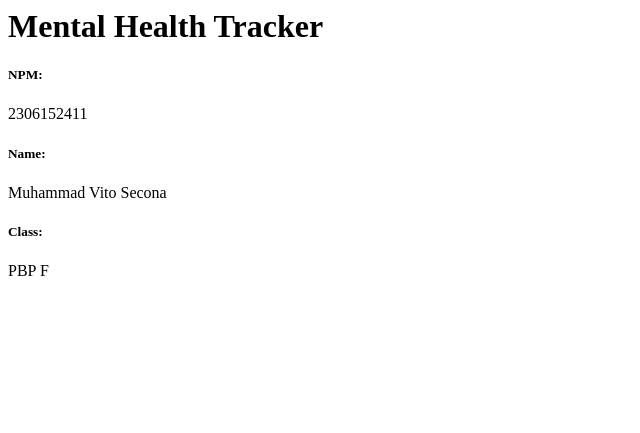
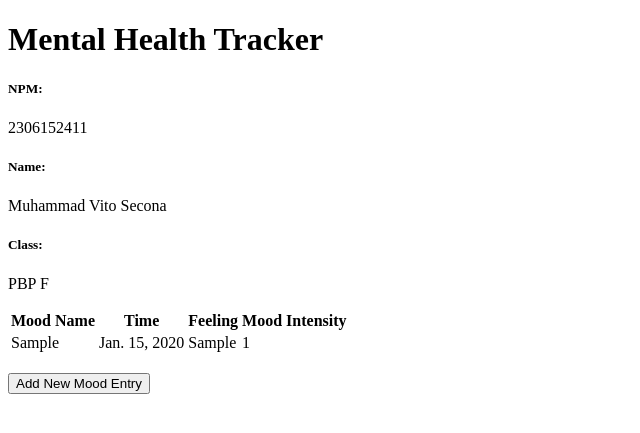
Before and after one commit to secona/mental-health-tracker, a Django app: page / in a window 1280 px wide. Shown: the top 433 px of the page, without its empty margins (0-640 px from the left). Run offline with Django 4.2, Linux system fonts and the light colour scheme; tables that the repository leaves empty hold one stand-in row (values such as "Sample post").

Commit message:
feat: tutorial 2

```diff
--- a/main/models.py
+++ b/main/models.py
@@ -1,6 +1,8 @@
+import uuid
 from django.db import models
 
 class MoodEntry(models.Model):
+    id = models.UUIDField(primary_key=True, default=uuid.uuid4, editable=False)
     mood = models.CharField(max_length=255)
     time = models.DateField(auto_now_add=True)
     feelings = models.TextField()
--- a/main/templates/main.html
+++ b/main/templates/main.html
@@ -1,3 +1,5 @@
+{% extends 'base.html' %}
+{% block content %}
 <h1>Mental Health Tracker</h1>
 
 <h5>NPM: </h5>
@@ -6,3 +8,34 @@
 <p>{{ name }}</p>
 <h5>Class: </h5>
 <p>{{ class }}</p>
+
+{% if not mood_entries %}
+<p>Belum ada data mood pada mental health tracker.</p>
+{% else %}
+<table>
+  <tr>
+    <th>Mood Name</th>
+    <th>Time</th>
+    <th>Feeling</th>
+    <th>Mood Intensity</th>
+  </tr>
+
+  {% comment %} Berikut cara memperlihatkan data mood di bawah baris ini
+  {% endcomment %}
+  {% for mood_entry in mood_entries %}
+  <tr>
+    <td>{{mood_entry.mood}}</td>
+    <td>{{mood_entry.time}}</td>
+    <td>{{mood_entry.feelings}}</td>
+    <td>{{mood_entry.mood_intensity}}</td>
+  </tr>
+  {% endfor %}
+</table>
+{% endif %}
+
+<br />
+
+<a href="{% url 'main:create_mood_entry' %}">
+  <button>Add New Mood Entry</button>
+</a>
+{% endblock content %}
--- a/main/urls.py
+++ b/main/urls.py
@@ -1,8 +1,13 @@
 from django.urls import path
-from main.views import show_main
+from main.views import show_json, show_json_by_id, show_main, create_mood_entry, show_xml, show_xml_by_id
 
 app_name = 'main'
 
 urlpatterns = [
     path('', show_main, name='show_main'),
+    path('create-mood-entry', create_mood_entry, name='create_mood_entry'),
+    path('xml/', show_xml, name='show_xml'),
+    path('xml/<str:id>/', show_xml_by_id, name='show_xml_by_id'),
+    path('json/', show_json, name='show_json'),
+    path('json/<str:id>/', show_json_by_id, name='show_json_by_id'),
 ]
--- a/main/views.py
+++ b/main/views.py
@@ -1,10 +1,43 @@
-from django.shortcuts import render
+from django.shortcuts import render, redirect
+from django.http import HttpResponse
+from django.core import serializers
+from main.forms import MoodEntryForm
+from main.models import MoodEntry
+
+def create_mood_entry(request):
+    form = MoodEntryForm(request.POST or None)
+
+    if form.is_valid() and request.method == 'POST':
+        form.save()
+        return redirect('main:show_main')
+
+    context = {'form': form}
+    return render(request, "create_mood_entry.html", context)
 
 def show_main(request):
+    mood_entries = MoodEntry.objects.all()
+
     context = {
         'npm' : '2306152411',
         'name': 'Muhammad Vito Secona',
-        'class': 'PBP F'
+        'class': 'PBP F',
+        'mood_entries': mood_entries,
     }
 
     return render(request, "main.html", context)
+
+def show_xml(request):
+    data = MoodEntry.objects.all()
+    return HttpResponse(serializers.serialize("xml", data), content_type="application/xml")
+
+def show_xml_by_id(request, id):
+    data = MoodEntry.objects.filter(pk=id)
+    return HttpResponse(serializers.serialize("xml", data), content_type="application/xml")
+
+def show_json(request):
+    data = MoodEntry.objects.all()
+    return HttpResponse(serializers.serialize("json", data), content_type="application/json")
+
+def show_json_by_id(request, id):
+    data = MoodEntry.objects.filter(pk=id)
+    return HttpResponse(serializers.serialize("json", data), content_type="application/json")
--- /dev/null
+++ b/templates/base.html
@@ -0,0 +1,13 @@
+{% load static %}
+<!DOCTYPE html>
+<html lang="en">
+  <head>
+    <meta charset="UTF-8" />
+    <meta name="viewport" content="width=device-width, initial-scale=1.0" />
+    {% block meta %} {% endblock meta %}
+  </head>
+
+  <body>
+    {% block content %} {% endblock content %}
+  </body>
+</html>
```
Also changed, not shown: main/forms.py (added, +7 -0 lines), main/templates/create_mood_entry.html (added, +18 -0 lines), mental_health_tracker/settings.py (+7 -2 lines), .github/workflows/deploy.yml (added), main/migrations/0002_alter_moodentry_id.py (added).
